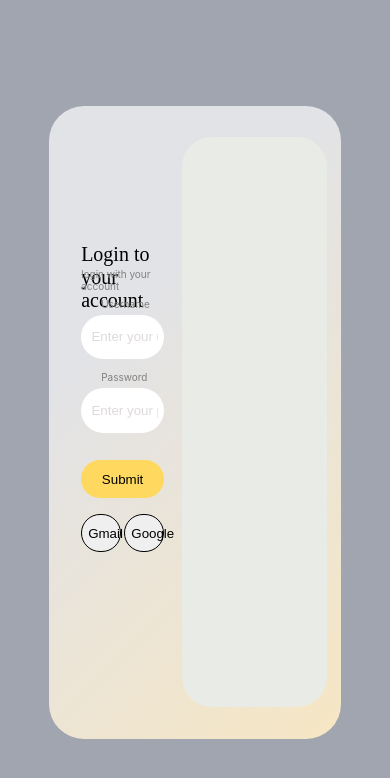
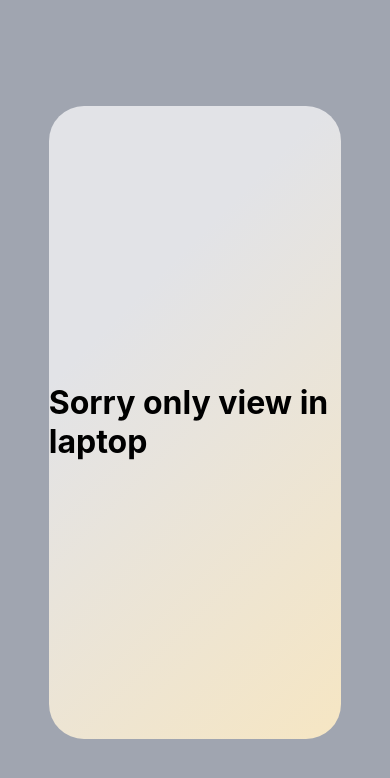
Before and after one commit to sreedershsudarsh/project-x, a React (Create React App) app: page / in a window 390 px wide. Shown: the top 778 px of the page. Built offline with nearby package versions, Linux system fonts and the light colour scheme.

Commit message:
login123

```diff
--- a/src/pages/login/index.css
+++ b/src/pages/login/index.css
@@ -3,7 +3,12 @@
     align-items: center;
     justify-content: center;
   }
-
+  .display{
+    display: flex;
+  }
+  .display-non{
+    display: none;
+  }
   .row {
     flex-direction: row;
   }
@@ -34,7 +39,6 @@
   }
 
   .pop .pad {
-    display: flex;
     flex-direction: row;
     width: 90%;
     height: 90%;
--- a/src/pages/login/index.js
+++ b/src/pages/login/index.js
@@ -1,11 +1,15 @@
 import React from "react";
 import "./index.css";
 export const Login = () => {
+  const width = window.innerWidth;
+
   return (
     <>
       <div className="login-main">
         <div className="pop">
-          <div className="pad">
+          {width > 1000 ? undefined : <h1>Sorry only view in laptop</h1>}
+
+          <div className={`pad ${width > 1000 ? "display" : "display-non"}`}>
             <div className="left-pop">
               <div className="log">
                 <div className="align col">
```
